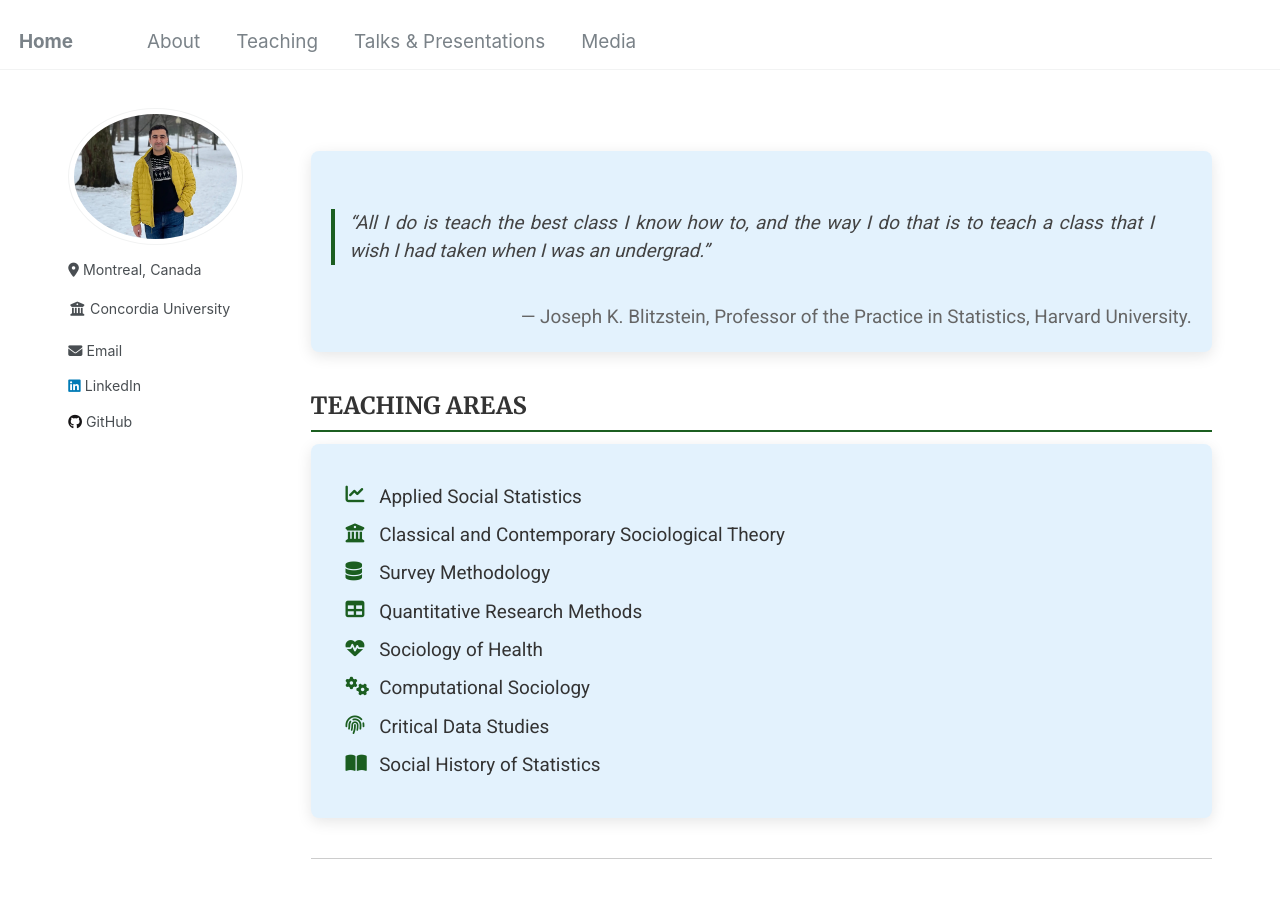
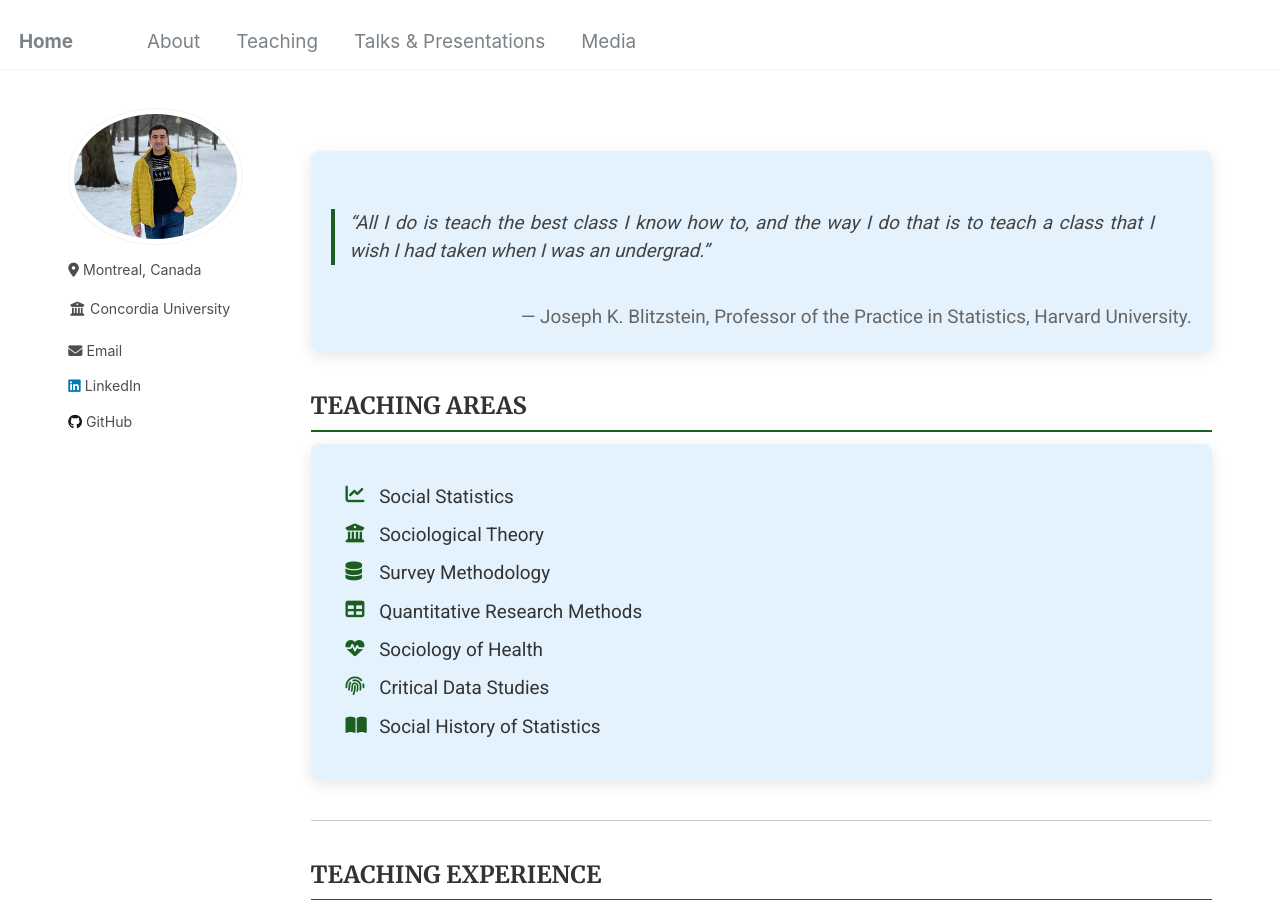
Before and after one commit to Mohsnmonji/mohsnmonji.github.io, a Jekyll site: the page built from _pages/teaching.md, in a window 1280 px wide and 900 px high. Built offline with Jekyll 4.4.1, drawn with Linux system fonts in a browser that asks for light colours.

Commit message:
Update teaching.md

```diff
--- a/_pages/teaching.md
+++ b/_pages/teaching.md
@@ -76,12 +76,11 @@ author_profile: true
   <h2>TEACHING AREAS</h2>
   <div class="teaching-card">
     <ul class="teaching-list">
-      <li><i class="fas fa-chart-line icon"></i> Applied Social Statistics</li>
-      <li><i class="fas fa-university icon"></i> Classical and Contemporary Sociological Theory</li>
+      <li><i class="fas fa-chart-line icon"></i> Social Statistics</li>
+      <li><i class="fas fa-university icon"></i> Sociological Theory</li>
       <li><i class="fas fa-database icon"></i> Survey Methodology</li>
       <li><i class="fas fa-table icon"></i> Quantitative Research Methods</li>
       <li><i class="fas fa-heartbeat icon"></i> Sociology of Health</li>
-      <li><i class="fas fa-cogs icon"></i> Computational Sociology</li>
       <li><i class="fas fa-fingerprint icon"></i> Critical Data Studies</li>
       <li><i class="fas fa-book-open icon"></i> Social History of Statistics</li>
     </ul>
```
